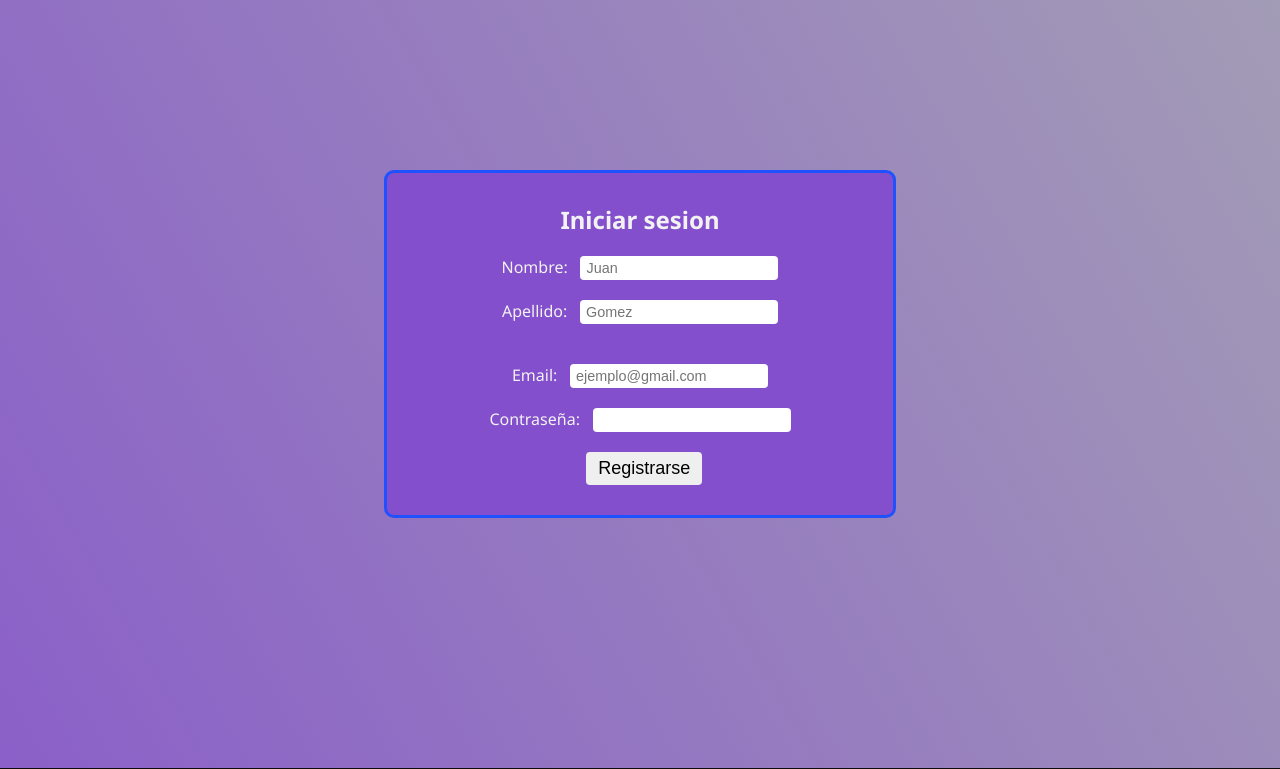
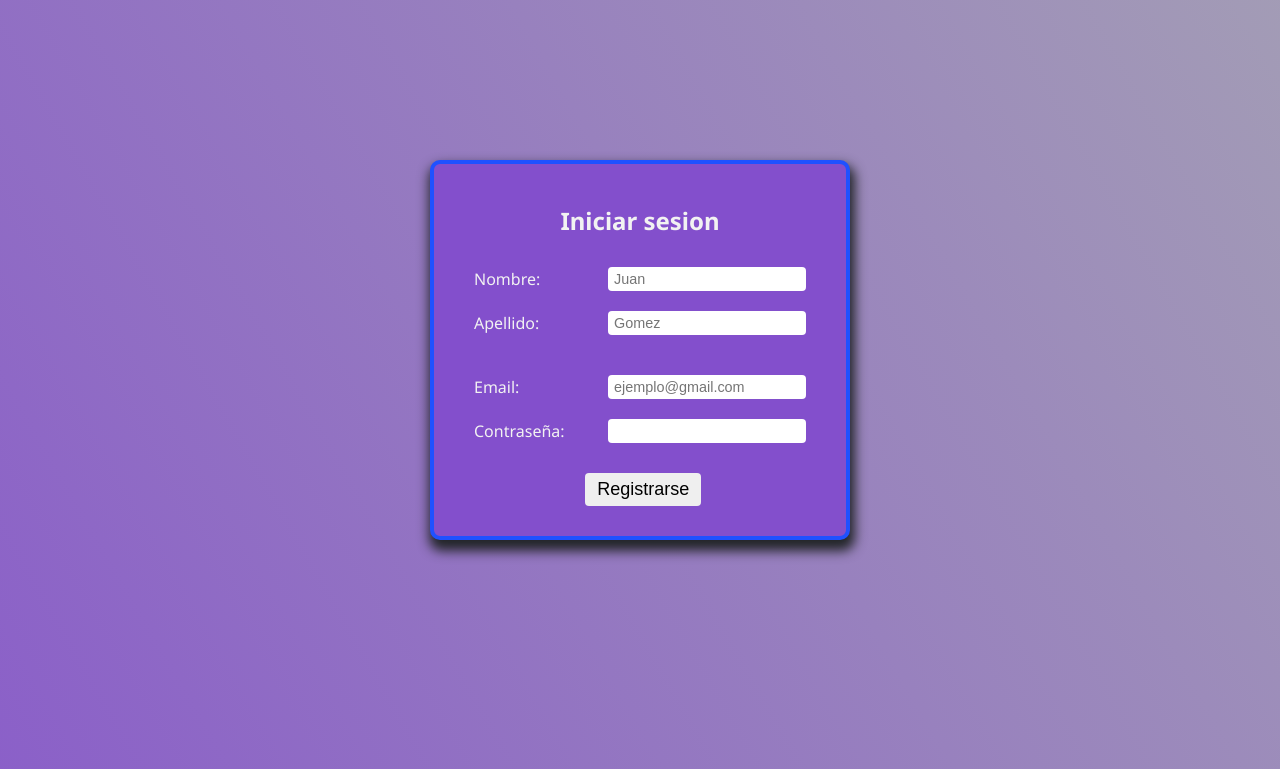
Before and after one commit to tecno-gg/Bookial-T2, a Python web app: template templates/public/register.html in a window 1280 px wide. Shown: the part 80-849 px from the top of the page. Run offline with Jinja, Linux system fonts and the light colour scheme; the template is opened without the code that fills it, so the values that code supplies are empty.

Commit message:
register

```diff
--- a/static/css/register.css
+++ b/static/css/register.css
@@ -11,13 +11,18 @@
 
 
 .login-box {
-    width: 40vw;
-    margin: 250px auto;
+    width: 420px;
+    margin: 240px auto;
     padding: 30px 40px;
-    border: #1f51ff solid 3px;
+    border: #1f51ff solid 4px;
     border-radius: 10px;
     background-color: #834fcc;
     text-align: center;
+    box-shadow: 2px 8px 12px 3px var(--heavydarkpurple);
+}
+
+h1 {
+    margin: 10px 0px;
 }
 
 fieldset {
@@ -25,7 +30,9 @@ fieldset {
 }
 
 label {
-    display: block;
+    display: flex;
+    justify-content: space-between;
+    align-items: center;
     margin: 20px auto;
     font-size: 1em;
 }
@@ -42,6 +49,7 @@ input[type="submit"] {
     cursor: pointer;
     border: none;
     border-radius: 4px;
+    margin-top: 10px;
     padding: 6px 12px;
     font-size: 18px;
 }
--- a/templates/public/register.html
+++ b/templates/public/register.html
@@ -5,7 +5,7 @@
     <meta name="viewport" content="width=device-width, initial-scale=1.0">
     <link rel="stylesheet" href="../../static/css/common.css">
     <link rel="stylesheet" href="../../static/css/register.css">
-    <title>Login</title>
+    <title>Register</title>
 </head>
 <body>
     <main>
```
